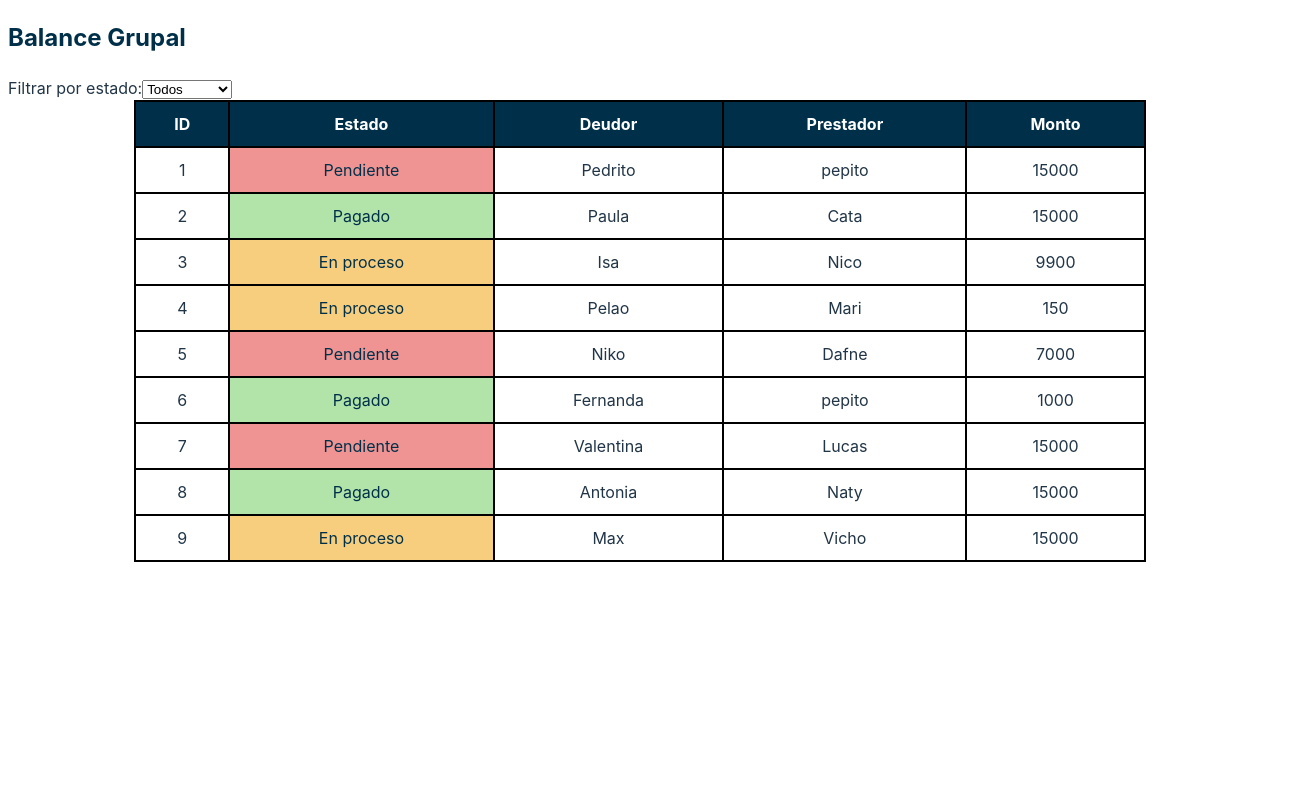
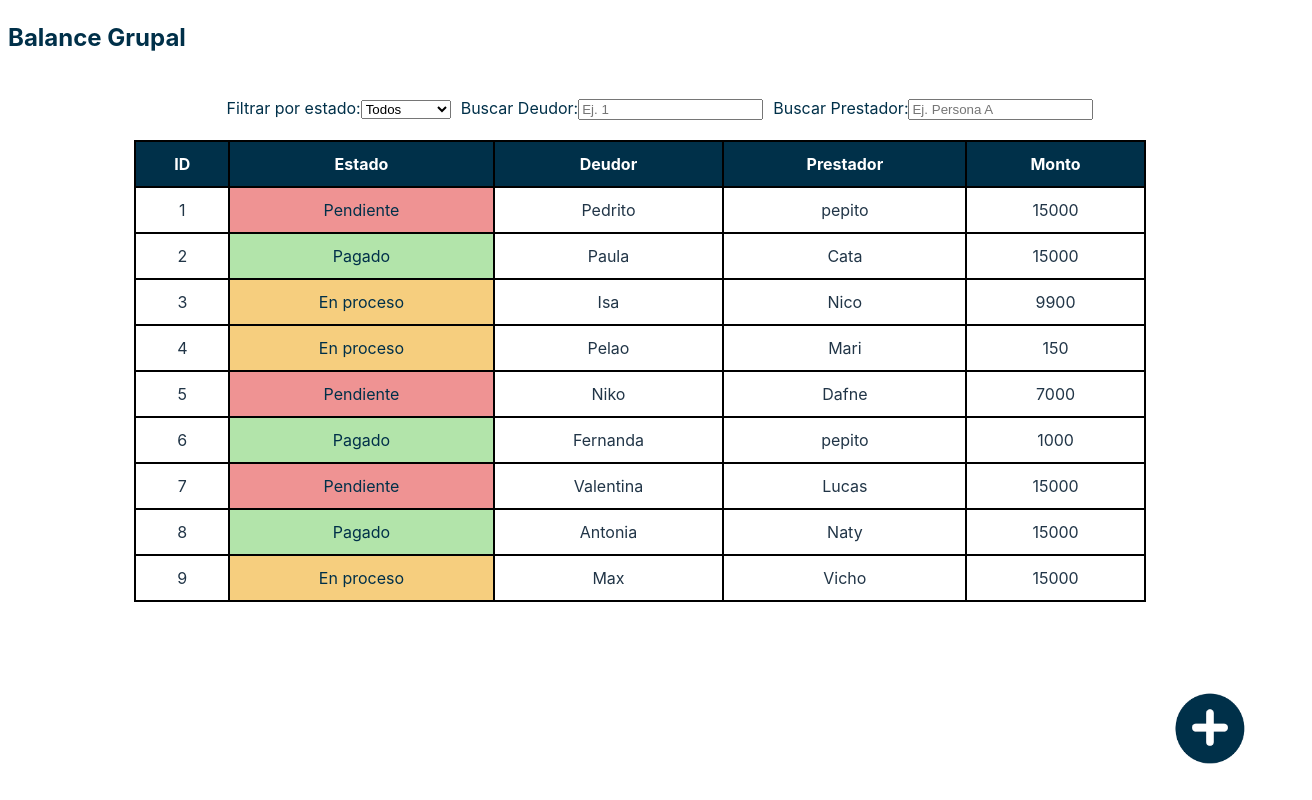
Before and after one commit to DafneValdivia/Frontend-DesarrolloSoftware, a React (Vite) app: page /group in a window 1280 px wide. Shown: the whole page, 1312 px wide, since content can reach past the window. Built offline with nearby package versions, Linux system fonts and the light colour scheme.

Commit message:
Vista de Grupo

```diff
--- /dev/null
+++ b/src/components/RoundButton.css
@@ -0,0 +1,51 @@
+/* src/app/components/RoundButton.css */
+.round-button {
+    position: fixed; /* Fijar el botón en la esquina inferior derecha */
+    bottom: 20px; /* Espaciado desde el fondo */
+    right: 20px; /* Espaciado desde la derecha */
+    width: 100px; /* Ancho del botón */
+    height: 100px; /* Alto del botón */
+    border: none; /* Sin borde */
+    border-radius: 50px; /* Redondear el botón */
+    background-color: transparent; /* Hacer el fondo transparente */
+    cursor: pointer; /* Cambiar cursor al pasar sobre el botón */
+    transition: background-color 0.3s; /* Transición para el color de fondo */
+}
+
+.round-button:hover{
+    border: 2px solid #003049;
+
+}
+
+.button-image {
+    width: 80%; /* Ajustar el tamaño de la imagen */
+    height: auto; /* Mantener la proporción de la imagen */
+}
+
+/* Estilo opcional para el tooltip */
+.tooltip {
+    position: relative;
+    display: inline-block;
+}
+
+.tooltip-text {
+    visibility: hidden;
+    width: 120px;
+    background-color: black;
+    color: black;
+    text-align: center;
+    border-radius: 5px;
+    padding: 5px 0;
+    position: absolute;
+    z-index: 1;
+    bottom: 125%; /* Ubicación del tooltip */
+    left: 50%;
+    margin-left: -60px;
+    opacity: 0;
+    transition: opacity 0.3s;
+}
+
+.tooltip:hover .tooltip-text {
+    visibility: visible;
+    opacity: 1;
+}
--- /dev/null
+++ b/src/components/RoundButton.jsx
@@ -0,0 +1,18 @@
+// src/app/components/RoundButton.js
+import React from 'react';
+import './RoundButton.css';
+import img_button from '../assets/RoundButton.png'
+
+const RoundButton = ({ onClick, altText }) => {
+    return (
+        <div>
+            <span className="tooltip-text">Agregar nuevo gasto</span>
+            <button className="round-button" onClick={onClick}>
+                <img src={img_button} alt={altText} className="button-image" />
+            </button>
+        </div>
+
+    );
+};
+
+export default RoundButton;
--- a/src/views/GroupBalance.css
+++ b/src/views/GroupBalance.css
@@ -37,3 +37,17 @@ th, td {
     background-color: #f6ce7e;
     color: #003049;
 }
+
+.filters{
+    display: flex;
+    flex-direction: row;
+    padding: 20px;
+    color: #003049; /* Cambiado a negro para que sea visible */
+    border-radius: none;
+    width: 100%;
+    justify-content: center;
+}
+
+.filter{
+    padding-left: 10px;
+}
--- a/src/views/GroupBalance.jsx
+++ b/src/views/GroupBalance.jsx
@@ -1,20 +1,37 @@
-import React, { useState } from "react";
+import React, { useState, useEffect } from "react";
 import '../App.css';
 import './GroupBalance.css'
+import RoundButton from "../components/RoundButton";
 
 export default function GroupBalance() {
 
     const balanceData = [
         {deuda_id: 1, state: "Pendiente", deudor: "Pedrito", prestador: "pepito", amount: 15000},
+        {deuda_id: 8, state: "Pagado", deudor: "Antonia", prestador: "Naty", amount: 15000},
+        {deuda_id: 9, state: "En proceso", deudor: "Max", prestador: "Vicho", amount: 15000},
         {deuda_id: 2, state: "Pagado", deudor: "Paula", prestador: "Cata", amount: 15000},
         {deuda_id: 3, state: "En proceso", deudor: "Isa", prestador: "Nico", amount: 9900},
         {deuda_id: 4, state: "En proceso", deudor: "Pelao", prestador: "Mari", amount: 150},
         {deuda_id: 5, state: "Pendiente", deudor: "Niko", prestador: "Dafne", amount: 7000},
         {deuda_id: 6, state: "Pagado", deudor: "Fernanda", prestador: "pepito", amount: 1000},
         {deuda_id: 7, state: "Pendiente", deudor: "Valentina", prestador: "Lucas", amount: 15000},
-        {deuda_id: 8, state: "Pagado", deudor: "Antonia", prestador: "Naty", amount: 15000},
-        {deuda_id: 9, state: "En proceso", deudor: "Max", prestador: "Vicho", amount: 15000},
     ]
+
+    {/*
+    const [deudasData, setDeudasData] = useState("");
+
+    useEffect(() => {
+        // Función para obtener el staff de la API y separarlos en doctores y anestesistas
+        const fetchData = async () => {
+          try {
+            const response = await axios.get(`${URL_BACK}deudas`); // Ruta del back para obtener deudas segun el id del grupo
+            setDeudad(response);
+          } catch (error) {
+            console.error("Error al obtener datos", error);
+          }
+        };
+        fetchData();
+      }, []); */}
 
     const getStateClass = (state) => {
         switch (state) {
@@ -29,16 +46,33 @@ export default function GroupBalance() {
         }
     };
 
+    const [searchDeudor, setSearchDeudor] = useState(""); // Estado para buscar deudor
+    const [searchPrestador, setSearchPrestador] = useState(""); // Estado para buscar prestador
     const [filter, setFilter] = useState("todos");
-    // Filtrar deudas según el estado seleccionado
     const filteredData = balanceData.filter((deuda) => {
-        if (filter === "todos") return true; // Mostrar todas las deudas
-        return deuda.state === filter; // Filtrar por estado
+        const matchesFilter = filter === "todos" || deuda.state === filter;
+        const matchesDeudor = searchDeudor === "" || deuda.deudor.toString().includes(searchDeudor);
+        const matchesPrestador = searchPrestador === "" || deuda.prestador.toLowerCase().includes(searchPrestador.toLowerCase());
+        return matchesFilter && matchesDeudor && matchesPrestador;
       });
+    const sortedOperations = [...filteredData].sort((a, b) => a.deuda_id - b.deuda_id);
+
+    const handleAddDebt = () => {
+        const newDebt = {
+            deuda_id: balanceData.length + 1,
+            state: "Pendiente",
+            deudor: "Nuevo Deudor",
+            prestador: "Nuevo Prestador",
+            amount: 10000,
+        };
+        setBalanceData([...balanceData, newDebt]);
+    };
+
     return (
         <div>
             <h2>Balance Grupal</h2>
-
+            <div className="filters">
+              <div>
                 <label htmlFor="filter">Filtrar por estado:</label>
                 <select
                     id="filter"
@@ -50,6 +84,32 @@ export default function GroupBalance() {
                     <option value="Pagado">Pagados</option>
                     <option value="En proceso">En proceso</option>
                 </select>
+            </div>
+
+            {/* Buscador de Deudor */}
+            <div className="filter">
+                <label className='label_filter'>Buscar Deudor:</label>
+                <input
+                    className='input_filter'
+                    type="text"
+                    placeholder="Ej. 1"
+                    value={searchDeudor}
+                    onChange={(e) => setSearchDeudor(e.target.value)}
+                />
+            </div>
+            <div className="filter">
+                {/* Buscador de Prstador */}
+                <label className="label_filter">Buscar Prestador:</label>
+                <input
+                    className='input_filter'
+                    type="text"
+                    placeholder="Ej. Persona A"
+                    value={searchPrestador}
+                    onChange={(e) => setSearchPrestador(e.target.value)}
+                />
+            </div>
+            </div>
+
 
             <table>
                 <thead>
@@ -62,7 +122,7 @@ export default function GroupBalance() {
                     </tr>
                 </thead>
                 <tbody>
-                    {filteredData.map((deuda) => (
+                    {sortedOperations.map((deuda) => (
                         <tr key={deuda.deuda_id}>
                             <td>{deuda.deuda_id}</td>
                             <td className={getStateClass(deuda.state)}>{deuda.state}</td>
@@ -73,6 +133,10 @@ export default function GroupBalance() {
                     ))}
                 </tbody>
             </table>
+            <RoundButton
+                onClick={handleAddDebt}
+                altText="Agregar deuda" // Texto alternativo
+            />
         </div>
     )
 }
```
Also changed, not shown: src/assets/RoundButton.png (added). Lines whose indentation alone changed are shown as unchanged.
